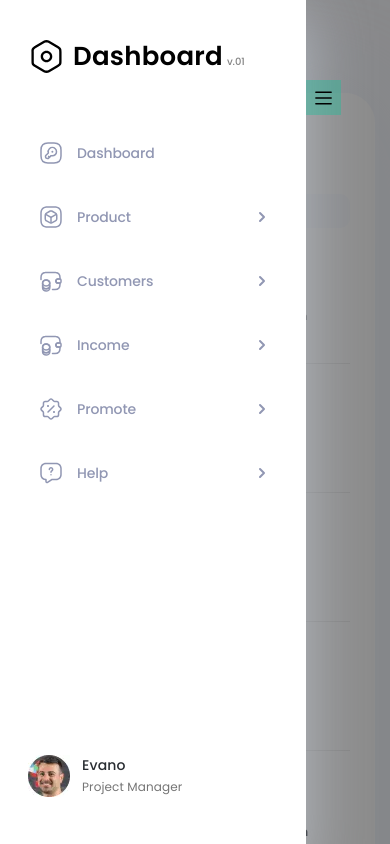
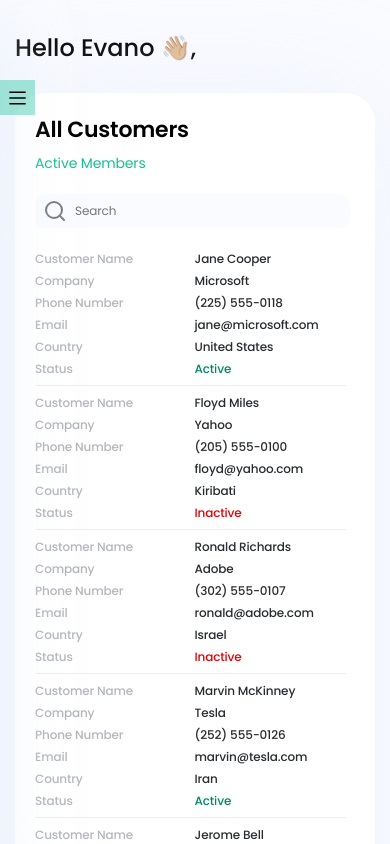
Before and after one commit to tarik2454/test-task-CRM-Dashboard-Customers, a React (Vite) app: page /test-task-CRM-Dashboard-Customers/customers in a window 390 px wide. Shown: the top 844 px of the page. Built offline with nearby package versions, Linux system fonts and the light colour scheme.

Commit message:
adds bug fixes

```diff
--- a/src/components/BorderCustomers/BorderCustomers.jsx
+++ b/src/components/BorderCustomers/BorderCustomers.jsx
@@ -3,15 +3,16 @@ import { useMediaQuery } from 'react-responsive';
 import customers from '@/data/customers';
 
 import styles from '../BorderCustomers/BorderCustomers.module.scss';
+import React from 'react';
 
 export default function BorderCustomers() {
   const isMobile = useMediaQuery({ query: '(max-width: 767.8px)' });
 
   return isMobile ? (
     <table className={styles.table}>
-      <tbody>
+      <tbody className={styles.table__itemMobile}>
         {customers.map((item, index) => (
-          <tr className={styles.table__itemMobile} key={index}>
+          <React.Fragment key={index}>
             <tr className={styles.table__lineMobile}>
               <td className={styles.table__headerMobile}>Customer Name</td>
               <td className={styles.table__headerMobile}>Company</td>
@@ -34,7 +35,7 @@ export default function BorderCustomers() {
                 {item.status}
               </td>
             </tr>
-          </tr>
+          </React.Fragment>
         ))}
       </tbody>
     </table>
--- a/src/components/BorderCustomers/BorderCustomers.module.scss
+++ b/src/components/BorderCustomers/BorderCustomers.module.scss
@@ -133,15 +133,32 @@
 }
 
 .table__itemMobile {
-  display: flex;
-  gap: 5rem;
-  margin-bottom: 1.5rem;
-  border-bottom: 1px solid #eee;
+  display: grid;
+  grid-template-columns: repeat(auto-fill, minmax(49%, 1fr));
+  column-gap: 0.4rem;
+  row-gap: 1.6rem;
+  border-collapse: collapse;
+  font-size: 1.2rem;
 }
 
 .table__lineMobile {
   display: flex;
   flex-direction: column;
+  gap: 0.4rem;
+  position: relative;
+
+  &::after {
+    display: block;
+    content: '';
+    width: 200%;
+    height: 1px;
+    background-color: #eee;
+
+    position: absolute;
+    left: 0;
+    bottom: -0.8rem;
+    z-index: 1;
+  }
 }
 
 .table__headerMobile {
@@ -155,7 +172,7 @@
 .table__contentMobile {
   display: flex;
   flex-direction: column;
-  gap: 0.1rem;
+  gap: 0.4rem;
 }
 
 .table__cellMobile {
--- a/src/components/NavBar/NavBar.jsx
+++ b/src/components/NavBar/NavBar.jsx
@@ -1,3 +1,5 @@
+import PropTypes from 'prop-types';
+
 import { Link, useNavigate } from 'react-router-dom';
 
 import navLinks from '@/data/nav-links';
@@ -5,15 +7,21 @@ import spriteSvg from '@/assets/sprite.svg';
 
 import styles from './NavBar.module.scss';
 
-export default function NavBar() {
+export default function NavBar({ closeSidebar }) {
   const navigate = useNavigate();
 
   return (
     <nav>
       <ul className={styles.nav__list}>
         {navLinks.map((item, index) => (
-          <li key={index} onClick={() => navigate({ pathname: item.path })}>
-            <Link className={styles.nav__link}>
+          <li
+            key={index}
+            onClick={() => {
+              navigate({ pathname: item.path });
+              closeSidebar();
+            }}
+          >
+            <Link className={styles.nav__link} onClick={closeSidebar}>
               <div className={styles.nav__content}>
                 <svg width="24" height="24" viewBox="0 0 24 24" alt="Icon">
                   <use href={`${spriteSvg}#${item.icon}`} />
@@ -34,3 +42,7 @@ export default function NavBar() {
     </nav>
   );
 }
+
+NavBar.propTypes = {
+  closeSidebar: PropTypes.func.isRequired,
+};
--- a/src/components/SideBar/SideBar.jsx
+++ b/src/components/SideBar/SideBar.jsx
@@ -1,4 +1,4 @@
-import { useState, useEffect } from 'react';
+import { useState, useEffect, useCallback } from 'react';
 import Logo from '../Logo/Logo';
 import NavBar from '../NavBar/NavBar';
 import User from '../User/User';
@@ -14,16 +14,20 @@ export default function SideBar() {
     setIsHidden(!isHidden);
   };
 
-  const closeSidebar = () => {
+  const closeSidebar = useCallback(() => {
+    const currentWidth = window.innerWidth;
+    if (currentWidth >= 1440) return;
+
     setIsHidden(true);
-  };
+  }, [setIsHidden]);
 
   useEffect(() => {
     const handleResize = () => {
-      setScreenWidth(window.innerWidth);
+      const currentWidth = window.innerWidth;
 
-      // Проверка при изменении размера экрана
-      if (window.innerWidth < 1440) {
+      setScreenWidth(currentWidth);
+
+      if (currentWidth < 1440) {
         setIsHidden(true);
       } else {
         setIsHidden(false);
@@ -35,13 +39,11 @@ export default function SideBar() {
     return () => {
       window.removeEventListener('resize', handleResize);
     };
-  }, []);
+  }, [setIsHidden]);
 
   useEffect(() => {
     const handleOutsideClick = event => {
-      if (isHidden) {
-        return;
-      }
+      if (isHidden) return;
 
       const sidebarElement = document.querySelector(`.${styles.sidebar}`);
       if (
@@ -58,15 +60,21 @@ export default function SideBar() {
     return () => {
       window.removeEventListener('click', handleOutsideClick);
     };
-  }, [isHidden, screenWidth]);
+  }, [closeSidebar, isHidden, screenWidth]);
 
   useEffect(() => {
-    if (!isHidden) {
+    if (!isHidden && screenWidth < 1440) {
       document.body.style.overflow = 'hidden';
     } else {
       document.body.style.overflow = 'auto';
     }
-  }, [isHidden]);
+  }, [isHidden, screenWidth]);
+
+  useEffect(() => {
+    if (screenWidth < 1440) {
+      setIsHidden(true);
+    }
+  }, [screenWidth]);
 
   return (
     <>
@@ -83,7 +91,7 @@ export default function SideBar() {
 
         <div className={styles.sidebar__content}>
           <Logo />
-          <NavBar />
+          <NavBar closeSidebar={closeSidebar} />
         </div>
 
         <User />
```
